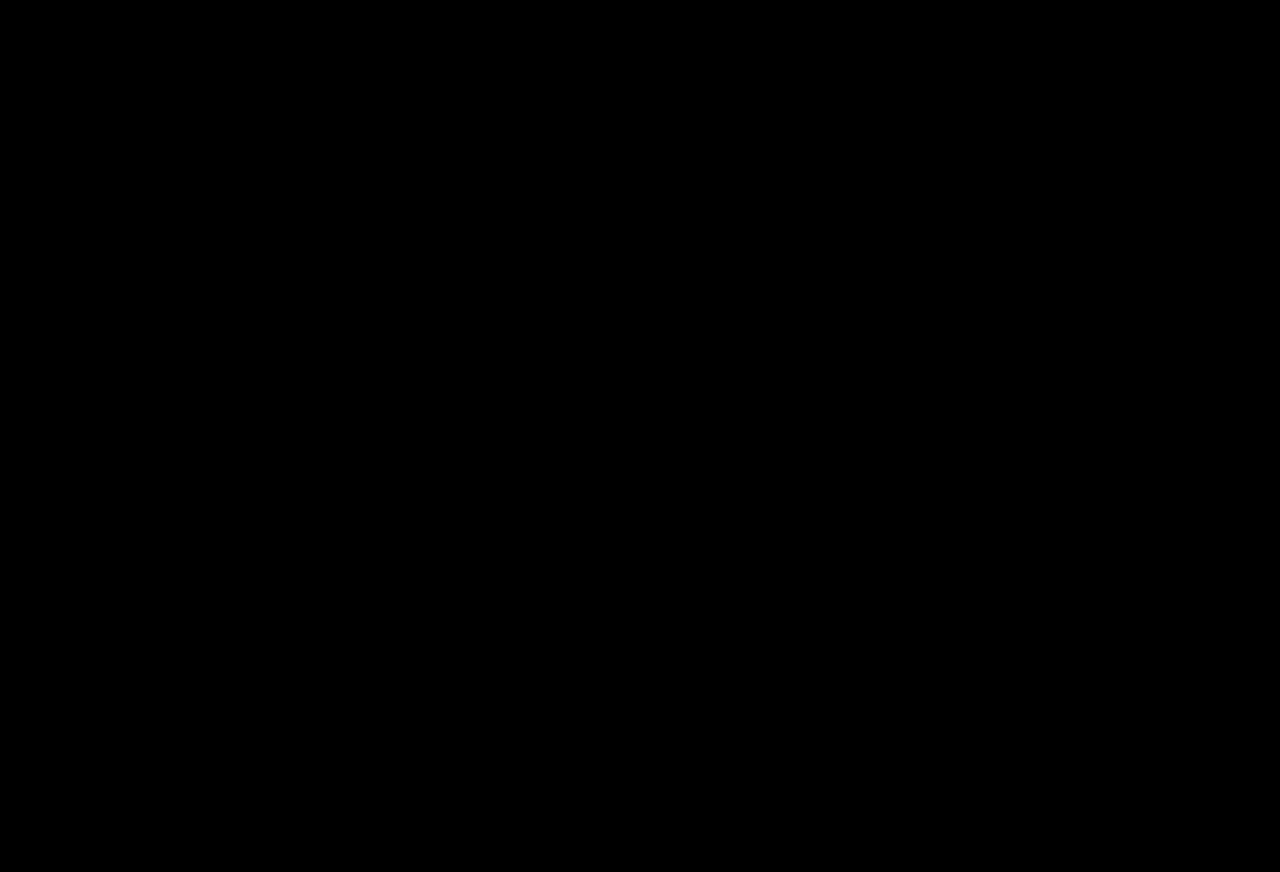
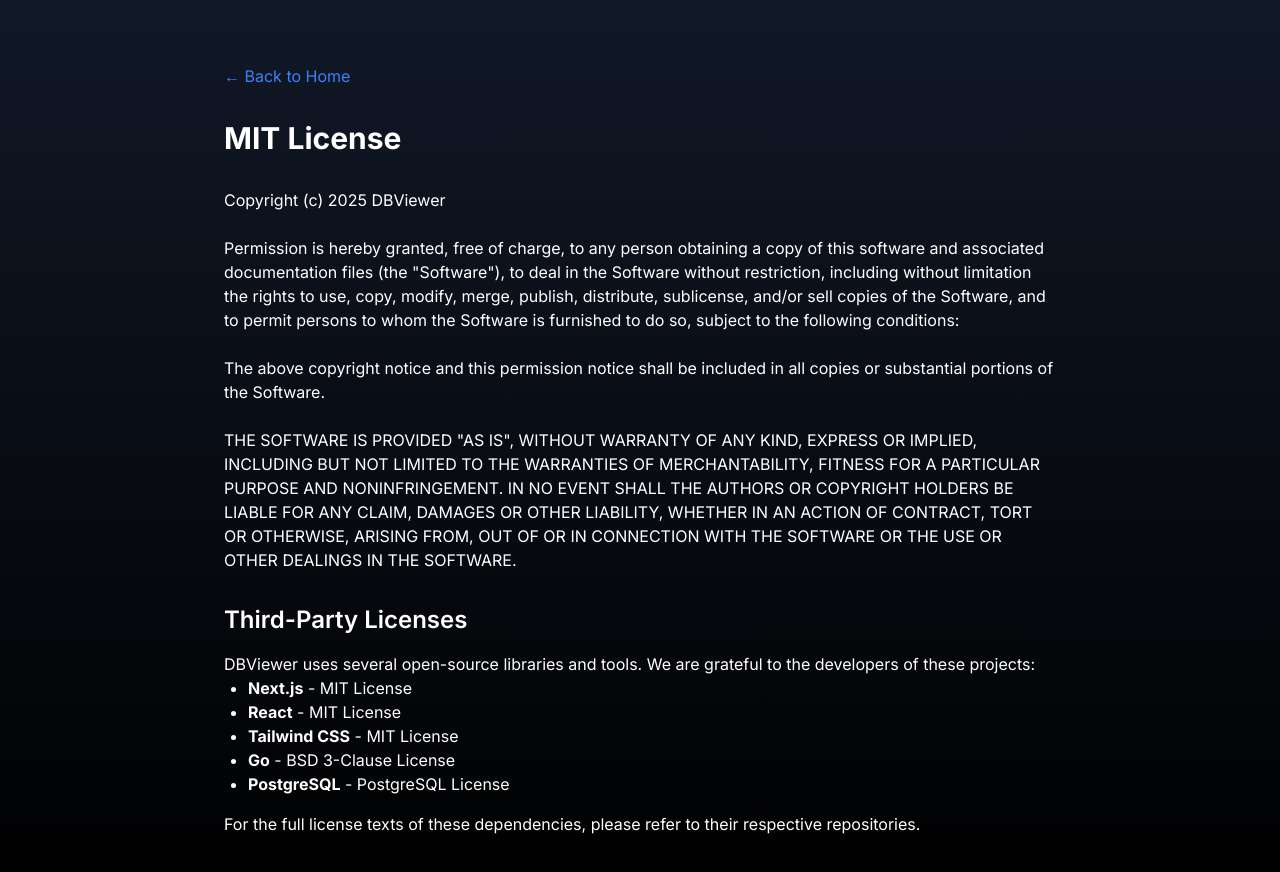
Before and after one commit to proSamik/database-viewer-in-web, a Next.js app in the folder client/: page /license in a window 1280 px wide. Before the commit this address had no page. Shown: the top 872 px of the page. Before the commit the page ends 800 px from the top, so only its background shows below. Built offline with nearby package versions, Linux system fonts and the light colour scheme.

Commit message:
Add License page component with MIT License details
- Create a new License page in the client application
- Include the full text of the MIT License and third-party licenses
- Add navigation link to return to the home page
- Ensure proper styling and layout for readability

```diff
--- /dev/null
+++ b/client/src/app/license/page.tsx
@@ -0,0 +1,74 @@
+'use client';
+
+import Link from 'next/link';
+
+export default function License() {
+  return (
+    <div className="min-h-screen bg-gradient-to-b from-gray-900 to-black text-white">
+      <div className="max-w-4xl mx-auto px-4 py-16 sm:px-6 lg:px-8">
+        <div className="mb-8">
+          <Link href="/" className="text-blue-500 hover:text-blue-400">
+            &larr; Back to Home
+          </Link>
+        </div>
+
+        <h1 className="text-3xl font-bold mb-8">MIT License</h1>
+
+        <div className="prose prose-invert max-w-none">
+          <p className="mb-6">Copyright (c) {new Date().getFullYear()} DBViewer</p>
+
+          <p className="mb-6">
+            Permission is hereby granted, free of charge, to any person obtaining a copy
+            of this software and associated documentation files (the "Software"), to deal
+            in the Software without restriction, including without limitation the rights
+            to use, copy, modify, merge, publish, distribute, sublicense, and/or sell
+            copies of the Software, and to permit persons to whom the Software is
+            furnished to do so, subject to the following conditions:
+          </p>
+
+          <p className="mb-6">
+            The above copyright notice and this permission notice shall be included in all
+            copies or substantial portions of the Software.
+          </p>
+
+          <p className="mb-6">
+            THE SOFTWARE IS PROVIDED "AS IS", WITHOUT WARRANTY OF ANY KIND, EXPRESS OR
+            IMPLIED, INCLUDING BUT NOT LIMITED TO THE WARRANTIES OF MERCHANTABILITY,
+            FITNESS FOR A PARTICULAR PURPOSE AND NONINFRINGEMENT. IN NO EVENT SHALL THE
+            AUTHORS OR COPYRIGHT HOLDERS BE LIABLE FOR ANY CLAIM, DAMAGES OR OTHER
+            LIABILITY, WHETHER IN AN ACTION OF CONTRACT, TORT OR OTHERWISE, ARISING FROM,
+            OUT OF OR IN CONNECTION WITH THE SOFTWARE OR THE USE OR OTHER DEALINGS IN THE
+            SOFTWARE.
+          </p>
+
+          <h2 className="text-2xl font-semibold mt-8 mb-4">Third-Party Licenses</h2>
+          <p>
+            DBViewer uses several open-source libraries and tools. We are grateful to the developers of these projects:
+          </p>
+
+          <ul className="list-disc pl-6 mb-4">
+            <li>
+              <strong>Next.js</strong> - MIT License
+            </li>
+            <li>
+              <strong>React</strong> - MIT License
+            </li>
+            <li>
+              <strong>Tailwind CSS</strong> - MIT License
+            </li>
+            <li>
+              <strong>Go</strong> - BSD 3-Clause License
+            </li>
+            <li>
+              <strong>PostgreSQL</strong> - PostgreSQL License
+            </li>
+          </ul>
+
+          <p>
+            For the full license texts of these dependencies, please refer to their respective repositories.
+          </p>
+        </div>
+      </div>
+    </div>
+  );
+}
```
